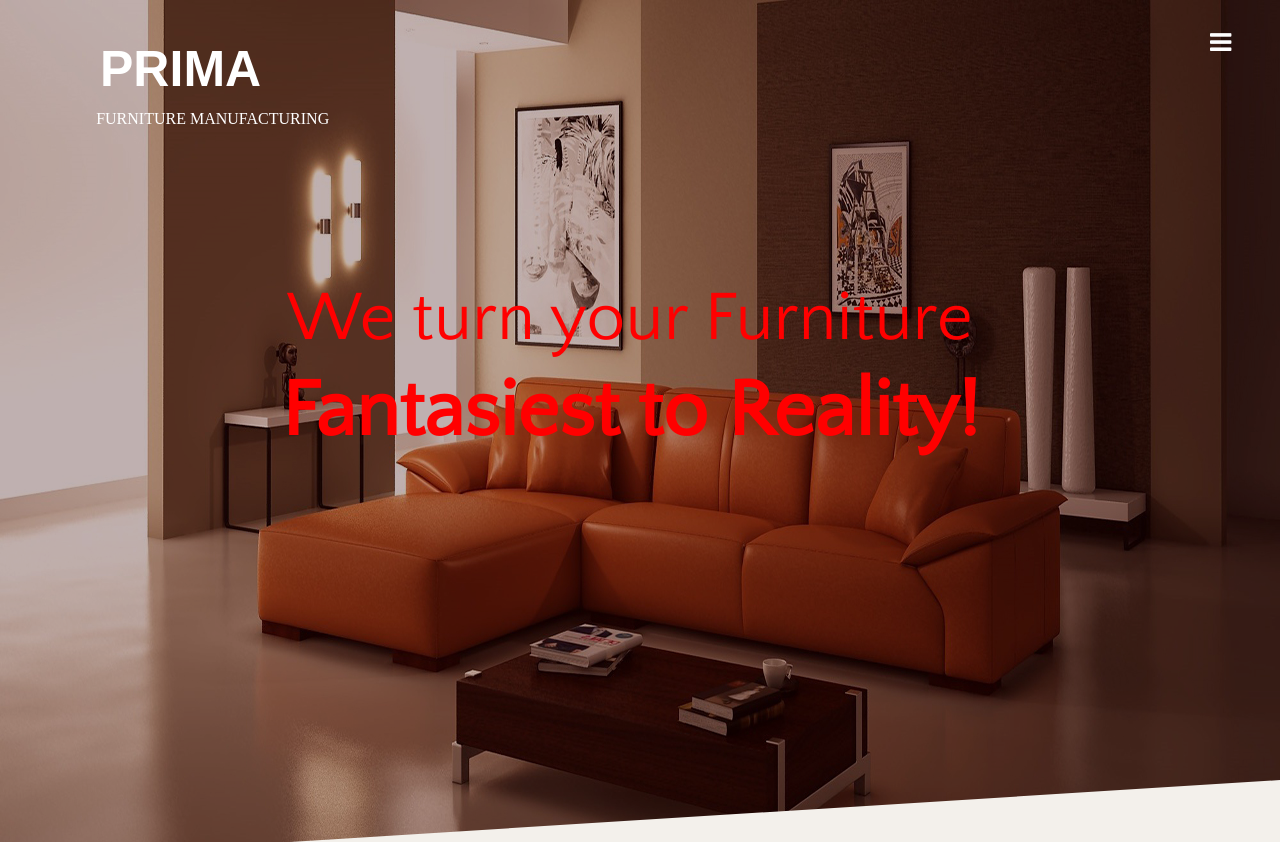
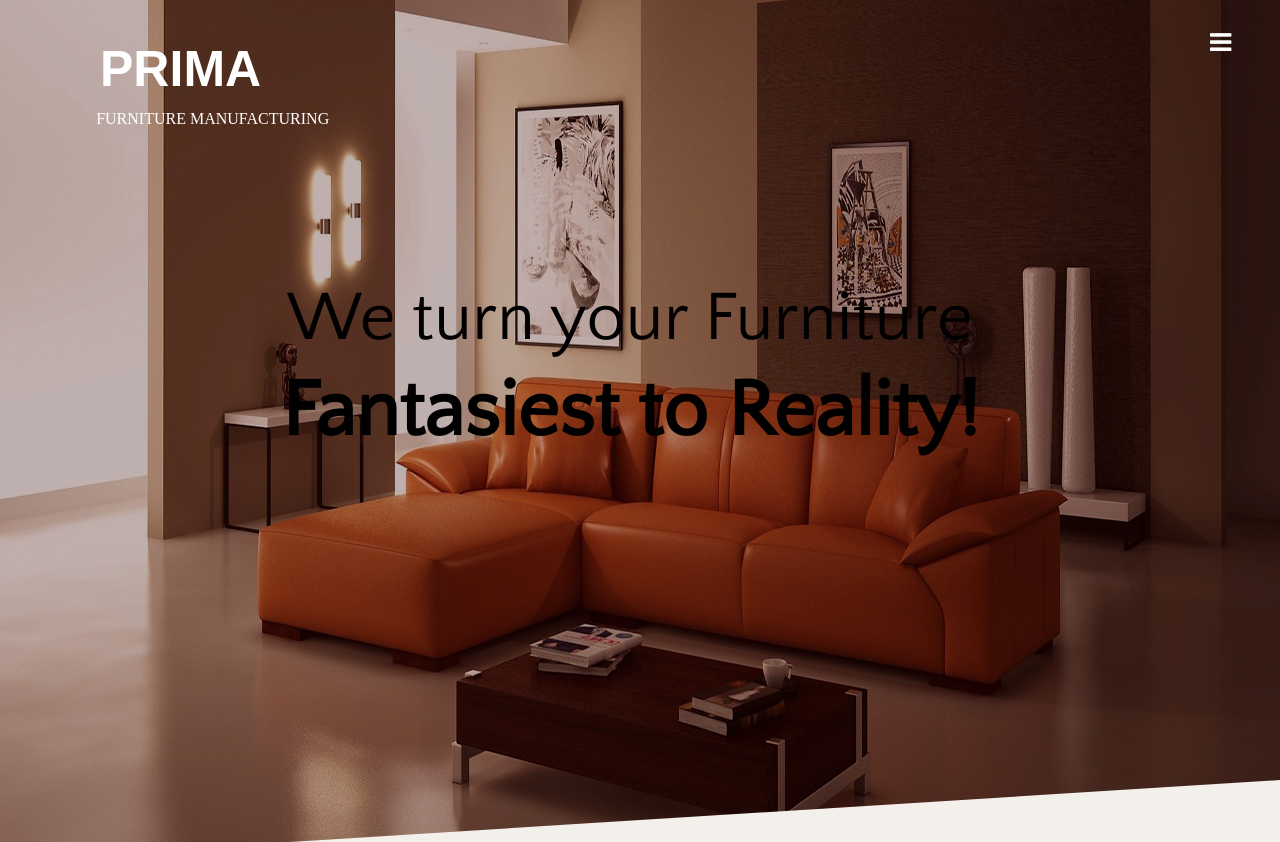
Before and after one commit to Riyad123/Furniture-Website, a plain HTML site: page index.html in a window 1280 px wide. Shown: the top 842 px of the page. Drawn offline with Linux system fonts and the light colour scheme; a web font is replaced by a local one.

Commit message:
color change in css file

```diff
--- a/main.css
+++ b/main.css
@@ -154,7 +154,7 @@ body{
     width:900px;
     position: absolute;
     text-align: center;
-    color: red;
+    color:;
     margin-left:180px;
     margin-top:280px;
 }
```
